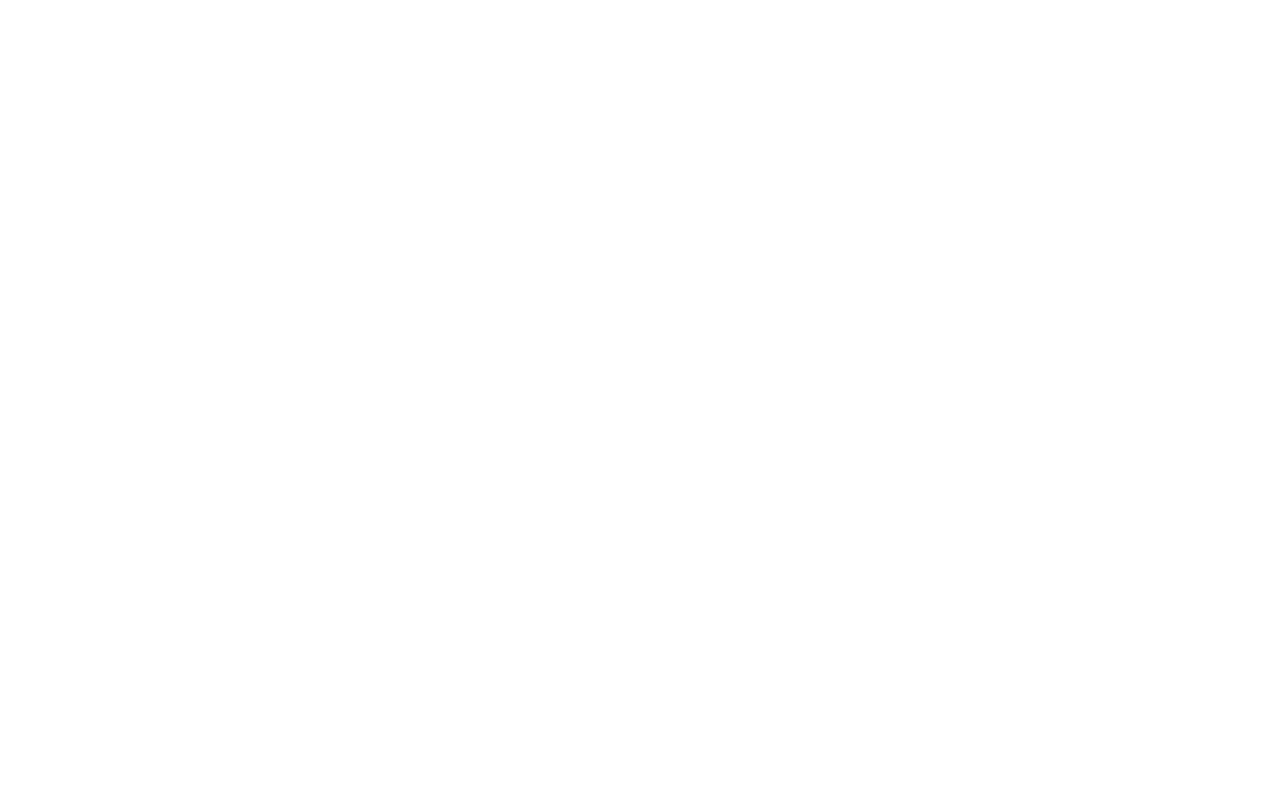
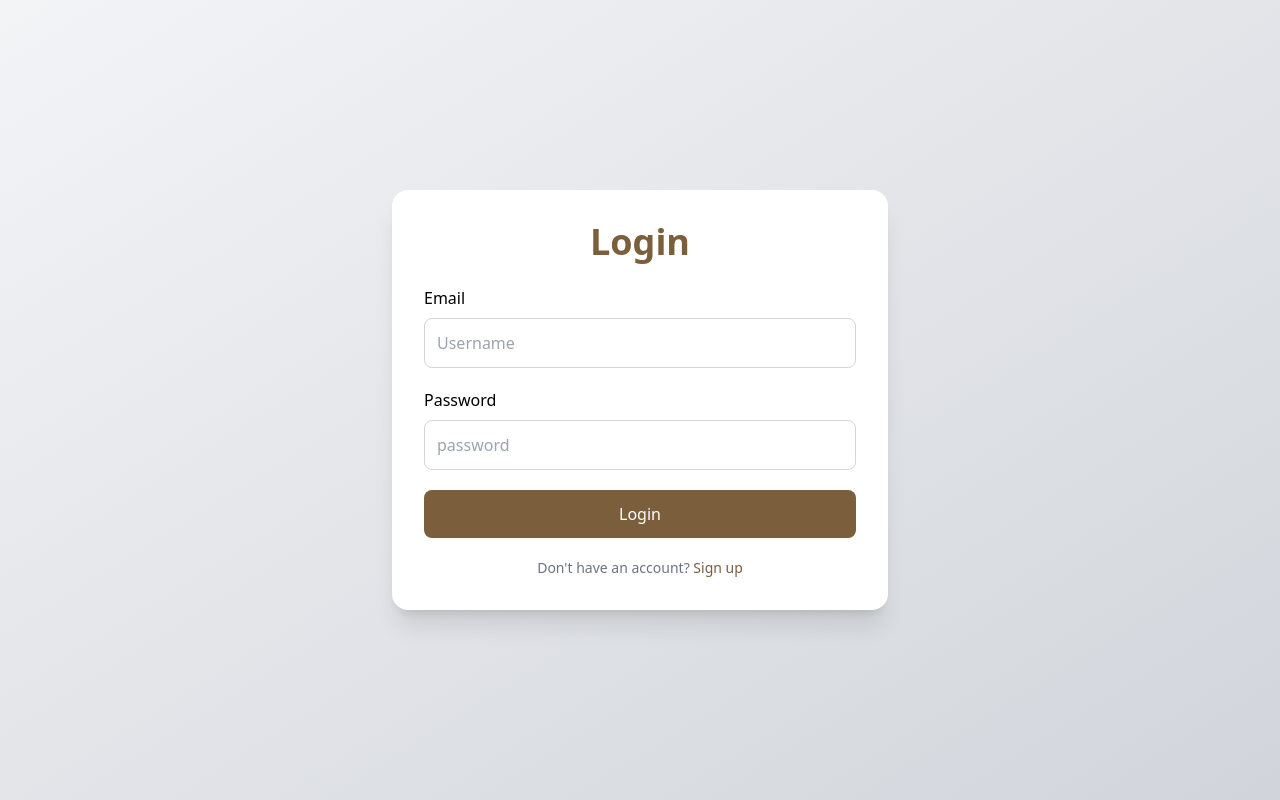
Before and after one commit to Daffa954/mealPlanner-frontend, a React (Vite) app: page /login in a window 1280 px wide. Before the commit this address had no page. Built offline with nearby package versions, Linux system fonts and the light colour scheme.

Commit message:
push api service

```diff
--- a/package.json
+++ b/package.json
@@ -20,6 +20,7 @@
   },
   "devDependencies": {
     "@eslint/js": "^9.21.0",
+    "@types/bcrypt": "^5.0.2",
     "@types/estree": "^1.0.7",
     "@types/react": "^19.1.2",
     "@types/react-dom": "^19.1.2",
--- a/src/App.tsx
+++ b/src/App.tsx
@@ -4,6 +4,7 @@
 
 import { Home } from './pages/home';
 import { AskAI } from './pages/askAi';
+import { Login } from './pages/login';
 function App() {
 
   return (
@@ -11,7 +12,7 @@
       <Routes>
         <Route path="/" element={<Home />} />
         <Route path="/ask" element={<AskAI />} />
-
+        <Route path="/login" element={<Login />} />
       </Routes>
     </BrowserRouter>
 
--- a/src/apis/apiService.ts
+++ b/src/apis/apiService.ts
@@ -20,3 +20,29 @@
     throw error;
   }
 };
+
+export const login = async (email: string, password: string) => {
+  try {
+    return axios.post("http://localhost:3000/users/login", {
+      email,
+      password,
+    });
+  } catch (error) {
+    console.error("Error calling AI API:", error);
+    throw error;
+  }
+
+};
+
+export const register = async (email: string, password: string) => {
+  try {
+    return axios.post("http://localhost:3000/users/register", {
+      email,
+      password,
+    });
+  } catch (error) {
+    console.error("Error calling AI API:", error);
+    throw error;
+  }
+
+}
--- a/src/components/footer_web.tsx
+++ b/src/components/footer_web.tsx
@@ -1,4 +1,3 @@
-import Logo from "../assets/logo-nobg.png";
 import LogoNobg from "../assets/logoNoBgWhite.png";
 
 export const FooterWebsite = () => {
--- a/src/components/loading.tsx
+++ b/src/components/loading.tsx
@@ -1,4 +1,3 @@
-import React from 'react';
 
 const CircleProgress = () => {
   return (
--- a/src/components/navbar.tsx
+++ b/src/components/navbar.tsx
@@ -1,116 +1,11 @@
-// import {
-//     Disclosure,
-//     DisclosureButton,
-//     DisclosurePanel,
-//   } from "@headlessui/react";
-//   import { Bars3Icon, XMarkIcon } from "@heroicons/react/24/outline";
-//   import Logo from "../assets/logo-nobg.png";
-
-//   const navigation = [
-//     { name: "Home", href: "/", current: true },
-//     { name: "Our Product", href: "about", current: false },
-//     { name: "Our Teams", href: "myprojects", current: false },
-//   ];
-
-//   function classNames(...classes: string[]) {
-//     return classes.filter(Boolean).join(" ");
-//   }
-
-//   export default function Navbar() {
-//     return (
-//       <div className="min-h-full">
-//         <Disclosure as="nav" className="bg-white/70 backdrop-blur-md shadow-md py-4 px-2 fixed top-0 left-0 w-full">
-//           <div className="max-w-7xl mx-auto px-4 sm:px-6 lg:px-8">
-//             <div className="flex h-16 items-center justify-between">
-//               {/* Left - Logo */}
-//               <div className="flex items-center">
-//                 <img
-//                   className="h-28 w-auto"
-//                   src={Logo}
-//                   alt="Logo"
-//                 />
-//               </div>
-
-//               {/* Middle - Navigation */}
-//               <div className="hidden md:flex space-x-8">
-//                 {navigation.map((item) => (
-//                   <a
-//                     key={item.name}
-//                     href={item.href}
-//                     className={classNames(
-//                       item.current
-//                         ? "text-blue-700 font-semibold"
-//                         : "text-gray-600 hover:text-blue-600 hover:underline",
-//                       "transition text-lg px-3 py-2"
-//                     )}
-//                   >
-//                     {item.name}
-//                   </a>
-//                 ))}
-//               </div>
-
-//               {/* Right - Buttons */}
-//               <div className="hidden md:flex space-x-4">
-//                 <button className="bg-blue-600 text-white px-6 py-2 rounded-lg hover:bg-blue-700 transition">
-//                   Login
-//                 </button>
-//                 <button className="bg-gray-100 text-gray-800 px-6 py-2 rounded-lg hover:bg-gray-200 transition">
-//                   Register
-//                 </button>
-//               </div>
-
-//               {/* Mobile menu button */}
-//               <div className="md:hidden">
-//                 <DisclosureButton className="inline-flex items-center justify-center rounded-md p-2 text-gray-700 border-2 border-blue-500 hover:bg-blue-100 hover:text-blue-700 focus:outline-none focus:ring-2 focus:ring-inset focus:ring-blue-500 transition">
-//                   <span className="sr-only">Open main menu</span>
-//                   <Bars3Icon className="block h-6 w-6" aria-hidden="true" />
-//                   <XMarkIcon className="hidden h-6 w-6" aria-hidden="true" />
-//                 </DisclosureButton>
-//               </div>
-//             </div>
-//           </div>
-
-//           {/* Mobile panel */}
-//           <DisclosurePanel className="md:hidden px-4 pt-4 pb-6 space-y-4 bg-white border-t mt-2 shadow-sm">
-//             {navigation.map((item) => (
-//               <DisclosureButton
-//                 key={item.name}
-//                 as="a"
-//                 href={item.href}
-//                 className={classNames(
-//                   item.current
-//                     ? "text-blue-700 font-semibold"
-//                     : "text-gray-600 hover:text-blue-700 hover:underline",
-//                   "block text-base"
-//                 )}
-//               >
-//                 {item.name}
-//               </DisclosureButton>
-//             ))}
-
-//             <div className="pt-4 space-y-3">
-//               <button className="w-full bg-blue-600 text-white px-4 py-2 rounded-lg hover:bg-blue-700 transition">
-//                 Login
-//               </button>
-//               <button className="w-full bg-gray-100 text-gray-800 px-4 py-2 rounded-lg hover:bg-gray-200 transition">
-//                 Register
-//               </button>
-//             </div>
-//           </DisclosurePanel>
-//         </Disclosure>
-//       </div>
-//     );
-//   }
-
-
-// import { Disclosure, DisclosureButton, DisclosurePanel } from "@headlessui/react";
 import {
       Disclosure,
       DisclosureButton,
       DisclosurePanel,
     } from "@headlessui/react";
-import { Bars3Icon, XMarkIcon } from "@heroicons/react/24/outline";
+import { Bars3Icon } from "@heroicons/react/24/outline";
 import Logo from "../assets/logo-nobg.png";
+import { Link } from "react-router-dom";
 
 const navigation = [
   { name: "Home", href: "/", current: true },
@@ -153,7 +48,9 @@
           {/* Desktop Buttons */}
           <div className="hidden md:flex space-x-4">
             <button className="bg-[#7B5E3C] text-white px-6 py-2 rounded-lg hover:bg-[#9C7248] transition">
-              Login
+            <Link to="/login" className="">
+                  Login
+                </Link>
             </button>
             <button className="border border-[#7B5E3C] text-[#7B5E3C] px-6 py-2 rounded-lg hover:bg-[#FCD47F]/20 transition">
               Register
--- a/src/components/reviewCard.tsx
+++ b/src/components/reviewCard.tsx
@@ -1,4 +1,3 @@
-import React from "react";
 
 export function ReviewCard({
   name,
--- a/src/pages/askAi.tsx
+++ b/src/pages/askAi.tsx
@@ -1,5 +1,5 @@
 // src/components/AskAIForm.tsx
-import React, { useEffect, useState } from "react";
+import React, {  useState } from "react";
 import { askAIAPI, FormData } from "../apis/apiService";
 import { RecipeResponse } from "../models/Recip";
 import Loading from "../components/loading";
--- /dev/null
+++ b/src/pages/login.tsx
@@ -0,0 +1,79 @@
+// state
+import React, { useEffect, useState } from "react";
+import { useNavigate } from "react-router-dom";
+
+export const Login = () => {
+  const navigate = useNavigate();
+  useEffect(() => {
+    document.title = "Login";
+  }, []);
+  const [email, setEmail] = useState("");
+  const [password, setPassword] = useState("");
+
+  const handleEmailChange = (e: React.ChangeEvent<HTMLInputElement>) => {
+    setEmail(e.target.value);
+  };
+
+  const handlePasswordChange = (e: React.ChangeEvent<HTMLInputElement>) => {
+    setPassword(e.target.value);
+  };
+
+  const handleSubmit = async (e: React.FormEvent<HTMLFormElement>) => {
+    sessionStorage.setItem("email", email);
+    sessionStorage.setItem("password", password);
+    navigate("/home")
+    e.preventDefault();
+  };
+
+  return (
+    <div className="min-h-screen bg-gradient-to-br from-gray-100 to-gray-300 flex items-center justify-center px-5">
+      <form
+        className="w-full md:w-[40%] bg-white rounded-2xl shadow-xl p-8"
+        onSubmit={handleSubmit}
+      >
+        <h1 className="text-4xl font-semibold text-center text-[#7B5E3C] mb-6">
+          Login
+        </h1>
+        <div className="flex flex-col gap-5">
+          <div className="flex flex-col">
+            <label htmlFor="" className="mb-2">
+              Email
+            </label>
+            <input
+              type="email"
+              placeholder="Username"
+              value={email}
+              onChange={handleEmailChange}
+              className="p-3 rounded-lg border border-gray-300 focus:outline-none focus:ring-2 focus:ring-[#7B5E3C] focus:border-transparent transition"
+            />
+          </div>
+          <div className="flex flex-col">
+            <label htmlFor="" className="mb-2">
+              Password
+            </label>
+            <input
+              type="password"
+              value={password}
+              onChange={handlePasswordChange}
+              placeholder="password"
+              className="p-3 rounded-lg border border-gray-300 focus:outline-none focus:ring-2 focus:ring-[#7B5E3C] focus:border-transparent transition"
+            />
+          </div>
+
+          <button
+            type="submit"
+            className="bg-[#7B5E3C] text-white py-3 rounded-lg hover:bg-[#9C7248] transition font-medium"
+          >
+            Login
+          </button>
+          <p className="text-sm text-center text-gray-500">
+            Don't have an account?{" "}
+            <a href="#" className="text-[#7B5E3C] font-medium hover:underline">
+              Sign up
+            </a>
+          </p>
+        </div>
+      </form>
+    </div>
+  );
+};
```
Also changed, not shown: src/pages/userView.tsx (added), 1 other file (tests, documents, lock files or other folders).
